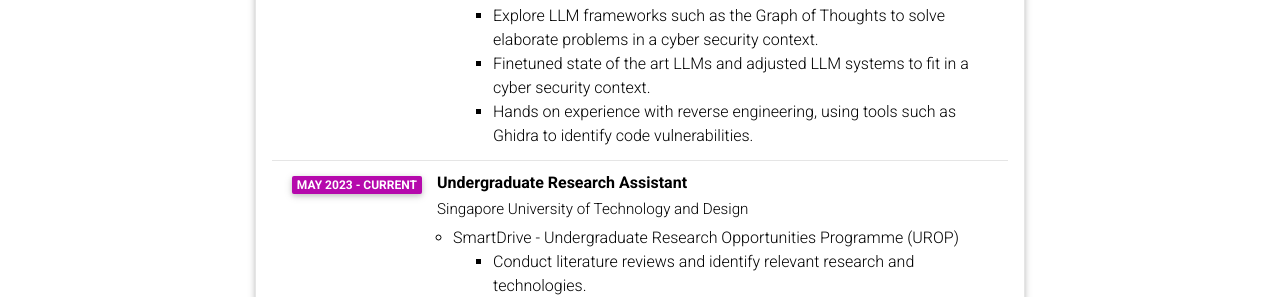
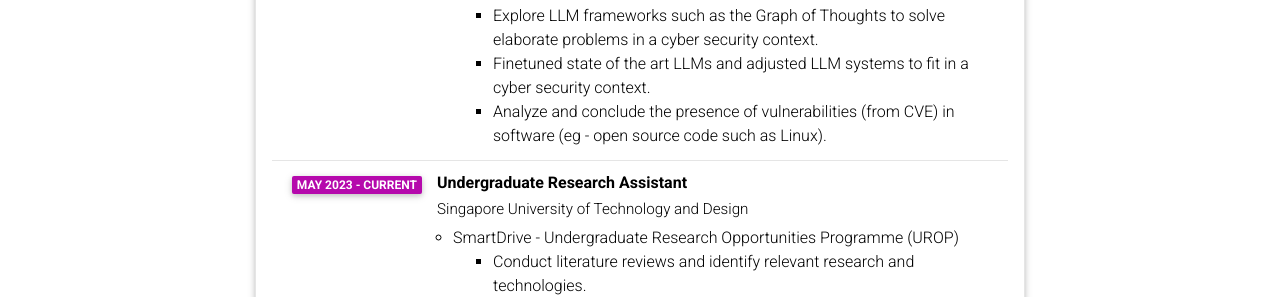
Before and after one commit to SausageMuffins/SausageMuffins.github.io, a Jekyll site: the page built from _pages/cv.md, in a window 1280 px wide and 900 px high, scrolled down 1214 px. Shown: the part 158-455 px from the top of the window. Built offline with Jekyll 4.4.1, drawn with Linux system fonts in a browser that asks for light colours; comment, search, counter and statistics services are not loaded; a style sheet for code colours, icons or effects is not loaded.

Commit message:
update cv

```diff
--- a/_data/cv.yml
+++ b/_data/cv.yml
@@ -71,7 +71,7 @@
             - Utilized state of the art LLMs such as Code Llama to analyze and detect code vulnerabilities.
             - Explore LLM frameworks such as the Graph of Thoughts to solve elaborate problems in a cyber security context.
             - Finetuned state of the art LLMs and adjusted LLM systems to fit in a cyber security context.
-            - Hands on experience with reverse engineering, using tools such as Ghidra to identify code vulnerabilities.
+            - Analyze and conclude the presence of vulnerabilities (from CVE) in software (eg - open source code such as Linux).
 
     - title: Undergraduate Research Assistant
       institution: Singapore University of Technology and Design
```
